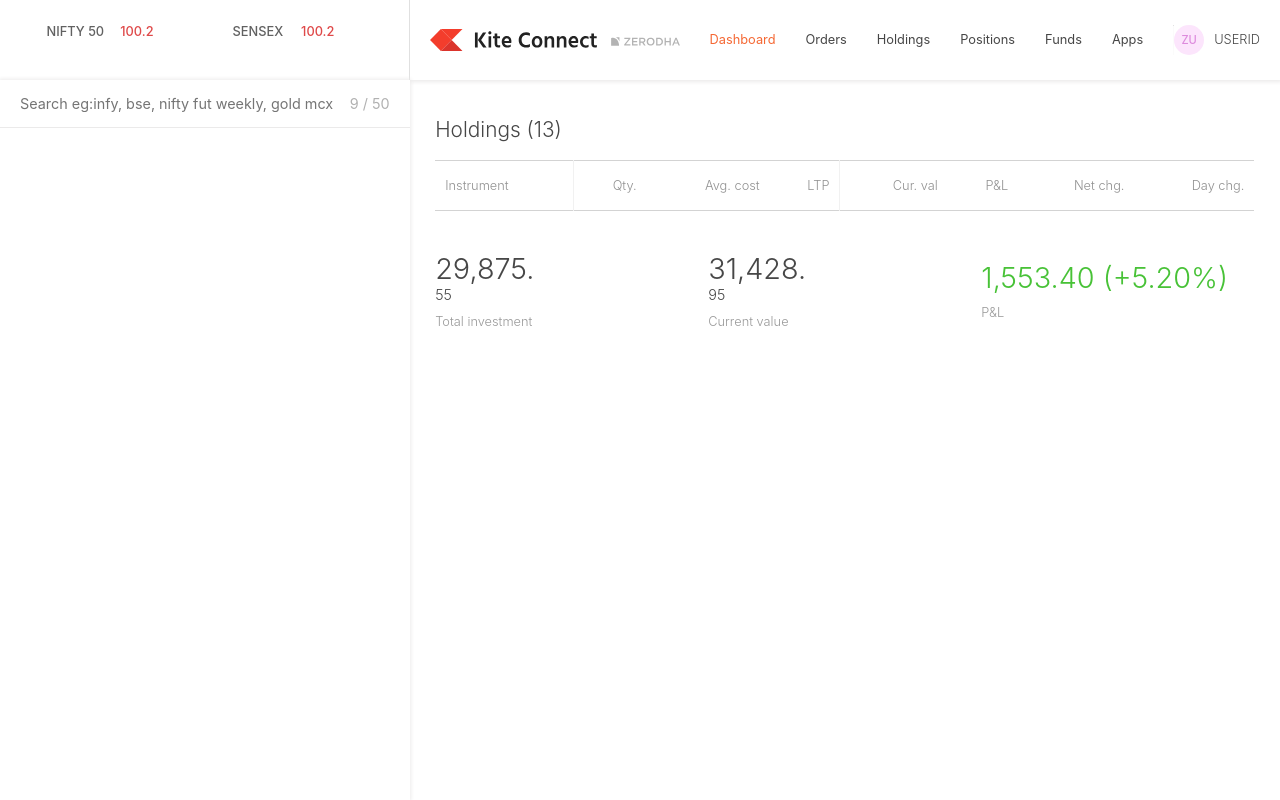
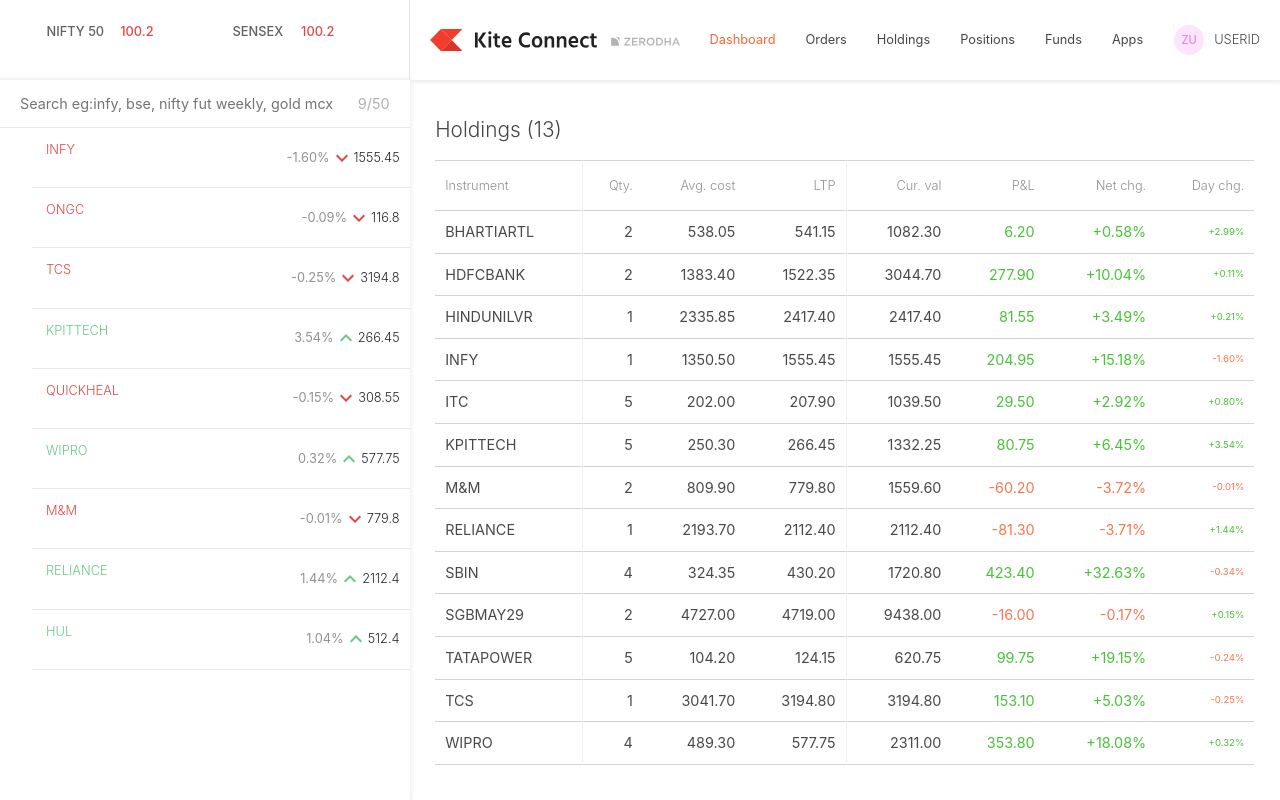
Before and after one commit to Mayank25316/Fintech-Platform, a React (Vite) app in the folder dashboard/: page /holdings in a window 1280 px wide. Built offline with nearby package versions, Linux system fonts and the light colour scheme.

Commit message:
Successfully setup dashboard

```diff
--- a/dashboard/package.json
+++ b/dashboard/package.json
@@ -14,6 +14,7 @@
     "@emotion/styled": "^11.14.1",
     "@fortawesome/free-solid-svg-icons": "^7.2.0",
     "@fortawesome/react-fontawesome": "^3.2.0",
+    "@mui/icons-material": "^7.3.8",
     "@mui/material": "^7.3.8",
     "chart.js": "^4.5.1",
     "react": "^19.2.0",
@@ -26,7 +27,7 @@
     "@types/react": "^19.2.7",
     "@types/react-dom": "^19.2.3",
     "@vitejs/plugin-react": "^5.1.1",
-    "eslint": "^9.39.1",
+    "eslint": "^10.0.1",
     "eslint-plugin-react-hooks": "^7.0.1",
     "eslint-plugin-react-refresh": "^0.4.24",
     "globals": "^16.5.0",
--- a/dashboard/src/Holdings.jsx
+++ b/dashboard/src/Holdings.jsx
@@ -1,7 +1,9 @@
+import { holdings } from "./data/data";
+
 export default function Holdings(){
   return (
     <>
-      <h3 className="title">Holdings (13)</h3>
+      <h3 className="title">Holdings ({holdings.length})</h3>
 
       <div className="order-table">
         <table>
@@ -15,6 +17,25 @@
             <th>Net chg.</th>
             <th>Day chg.</th>
           </tr>
+          {holdings.map((stock, index)=>{
+            const currValue = stock.price * stock.qty;
+            const isProfit = currValue - stock.avg * stock.qty >= 0.0;
+            const profitClass = isProfit ? "profit" : "loss";
+            const dayClass = stock.isLoss ? "loss" : "profit";
+
+            return(
+              <tr key={index}>
+            <td>{stock.name}</td>
+            <td>{stock.qty}</td>
+            <td>{stock.avg.toFixed(2)}</td>
+            <td>{stock.price.toFixed(2)}</td>
+            <td>{currValue.toFixed(2)}</td>
+            <td className={profitClass}>{(currValue - stock.avg * stock.qty).toFixed(2)}</td>
+            <td className={profitClass}>{stock.net}</td>
+            <td className={dayClass}>{stock.day}</td>
+          </tr>
+            );
+          })}
         </table>
       </div>
 
--- a/dashboard/src/Positions.jsx
+++ b/dashboard/src/Positions.jsx
@@ -1,7 +1,9 @@
+import { positions } from "./data/data";
+
 export default function Positions(){
   return (
     <>
-      <h3 className="title">Positions (2)</h3>
+      <h3 className="title">Positions({positions.length})</h3>
 
       <div className="order-table">
         <table>
@@ -14,6 +16,24 @@
             <th>P&L</th>
             <th>Chg.</th>
           </tr>
+          {positions.map((stock,index)=>{
+            const currValue = stock.price * stock.qty;
+            const isProfit = currValue - stock.avg * stock.qty >= 0.0;
+            const profitClass = isProfit ? "profit" : "loss";
+            const dayClass = stock.isLoss ? "loss" : "profit";
+
+            return(
+              <tr key={index}>
+            <td>{stock.product}</td>
+            <td>{stock.name}</td>
+            <td>{stock.qty}</td>
+            <td>{stock.avg.toFixed(2)}</td>
+            <td>{stock.price.toFixed(2)}</td>
+            <td className={profitClass}>{(currValue - stock.avg * stock.qty).toFixed(2)}</td>
+            <td className={dayClass}>{stock.day}</td>
+          </tr>
+            );
+          })}
         </table>
       </div>
     </>
--- a/dashboard/src/WatchList.jsx
+++ b/dashboard/src/WatchList.jsx
@@ -1,4 +1,9 @@
+import { watchlist } from "./data/data";
+import WatchlistItem from "./WatchlistItem";
+
+
 export default function WatchList(){
+
   return (
     <div className="watchlist-container">
       <div className="search-container">
@@ -9,10 +14,13 @@
           placeholder="Search eg:infy, bse, nifty fut weekly, gold mcx"
           className="search"
         />
-        <span className="counts"> 9 / 50</span>
+        <span className="counts">{watchlist.length}/50</span>
       </div>
-
-      <ul className="list"></ul>
+      <ul className="list">
+        {watchlist.map((stock, index)=>{
+          return <WatchlistItem stock={stock} key={index}/>
+        })}
+      </ul>
     </div>
   );
 }
--- /dev/null
+++ b/dashboard/src/WatchListAction.jsx
@@ -0,0 +1,27 @@
+import { BarChartOutlined, MoreHoriz } from '@mui/icons-material';
+import { Tooltip, Grow } from '@mui/material';
+
+export default function WatchListAction({uid}) {
+    return (
+        <span className='actions'>
+            <span>
+                <Tooltip title="Buy (B)" placement='top' arrow>
+                    <button className='buy'>Buy</button>
+                </Tooltip>
+                <Tooltip title="Sell (S)" placement='top' arrow>
+                    <button className='sell'>Sell</button>
+                </Tooltip>
+                <Tooltip title="Analytics (A)" placement='top' arrow>
+                    <button className='action'>
+                        <BarChartOutlined className='icon'/>
+                    </button>
+                </Tooltip>
+                <Tooltip title="More" placement='top' arrow>
+                    <button className='action'>
+                        <MoreHoriz className='icon'/>
+                    </button>
+                </Tooltip>
+            </span>
+        </span>
+    );
+}
--- /dev/null
+++ b/dashboard/src/WatchlistItem.jsx
@@ -0,0 +1,26 @@
+import { useState } from "react";
+import {KeyboardArrowDown, KeyboardArrowUp} from '@mui/icons-material';
+import WatchListAction from "./WatchListAction";
+
+export default function WatchlistItem({stock}) {
+    const [showWatchList, setShowWatchList] = useState(false);
+    const handleMouseEnter = (e) => {
+        setShowWatchList(true);
+    };
+    const handleMouseleave = (e) => {
+        setShowWatchList(false);
+    };
+    return (
+        <li onMouseEnter={handleMouseEnter} onMouseLeave={handleMouseleave}>
+            <div className="item">
+                <p className={stock.isDown ? "down" : "up"}>{stock.name}</p>
+                <div className="itemInfo">
+                    <span className="percent">{stock.percent}</span>
+                    {stock.isDown ? (<KeyboardArrowDown className="down"/>) : (<KeyboardArrowUp className="up"/>)}
+                    <span className="price">{stock.price}</span>
+                </div>
+            </div>
+            {showWatchList && <WatchListAction uid={stock.name}/>}
+        </li>
+    );
+}
--- /dev/null
+++ b/dashboard/src/data/data.js
@@ -0,0 +1,193 @@
+export const watchlist = [
+  {
+    name: "INFY",
+    price: 1555.45,
+    percent: "-1.60%",
+    isDown: true,
+  },
+  {
+    name: "ONGC",
+    price: 116.8,
+    percent: "-0.09%",
+    isDown: true,
+  },
+  {
+    name: "TCS",
+    price: 3194.8,
+    percent: "-0.25%",
+    isDown: true,
+  },
+  {
+    name: "KPITTECH",
+    price: 266.45,
+    percent: "3.54%",
+    isDown: false,
+  },
+  {
+    name: "QUICKHEAL",
+    price: 308.55,
+    percent: "-0.15%",
+    isDown: true,
+  },
+  {
+    name: "WIPRO",
+    price: 577.75,
+    percent: "0.32%",
+    isDown: false,
+  },
+  {
+    name: "M&M",
+    price: 779.8,
+    percent: "-0.01%",
+    isDown: true,
+  },
+  {
+    name: "RELIANCE",
+    price: 2112.4,
+    percent: "1.44%",
+    isDown: false,
+  },
+  {
+    name: "HUL",
+    price: 512.4,
+    percent: "1.04%",
+    isDown: false,
+  },
+];
+
+// holdings
+export const holdings = [
+  {
+    name: "BHARTIARTL",
+    qty: 2,
+    avg: 538.05,
+    price: 541.15,
+    net: "+0.58%",
+    day: "+2.99%",
+  },
+  {
+    name: "HDFCBANK",
+    qty: 2,
+    avg: 1383.4,
+    price: 1522.35,
+    net: "+10.04%",
+    day: "+0.11%",
+  },
+  {
+    name: "HINDUNILVR",
+    qty: 1,
+    avg: 2335.85,
+    price: 2417.4,
+    net: "+3.49%",
+    day: "+0.21%",
+  },
+  {
+    name: "INFY",
+    qty: 1,
+    avg: 1350.5,
+    price: 1555.45,
+    net: "+15.18%",
+    day: "-1.60%",
+    isLoss: true,
+  },
+  {
+    name: "ITC",
+    qty: 5,
+    avg: 202.0,
+    price: 207.9,
+    net: "+2.92%",
+    day: "+0.80%",
+  },
+  {
+    name: "KPITTECH",
+    qty: 5,
+    avg: 250.3,
+    price: 266.45,
+    net: "+6.45%",
+    day: "+3.54%",
+  },
+  {
+    name: "M&M",
+    qty: 2,
+    avg: 809.9,
+    price: 779.8,
+    net: "-3.72%",
+    day: "-0.01%",
+    isLoss: true,
+  },
+  {
+    name: "RELIANCE",
+    qty: 1,
+    avg: 2193.7,
+    price: 2112.4,
+    net: "-3.71%",
+    day: "+1.44%",
+  },
+  {
+    name: "SBIN",
+    qty: 4,
+    avg: 324.35,
+    price: 430.2,
+    net: "+32.63%",
+    day: "-0.34%",
+    isLoss: true,
+  },
+  {
+    name: "SGBMAY29",
+    qty: 2,
+    avg: 4727.0,
+    price: 4719.0,
+    net: "-0.17%",
+    day: "+0.15%",
+  },
+  {
+    name: "TATAPOWER",
+    qty: 5,
+    avg: 104.2,
+    price: 124.15,
+    net: "+19.15%",
+    day: "-0.24%",
+    isLoss: true,
+  },
+  {
+    name: "TCS",
+    qty: 1,
+    avg: 3041.7,
+    price: 3194.8,
+    net: "+5.03%",
+    day: "-0.25%",
+    isLoss: true,
+  },
+  {
+    name: "WIPRO",
+    qty: 4,
+    avg: 489.3,
+    price: 577.75,
+    net: "+18.08%",
+    day: "+0.32%",
+  },
+];
+
+// positions
+export const positions = [
+  {
+    product: "CNC",
+    name: "EVEREADY",
+    qty: 2,
+    avg: 316.27,
+    price: 312.35,
+    net: "+0.58%",
+    day: "-1.24%",
+    isLoss: true,
+  },
+  {
+    product: "CNC",
+    name: "JUBLFOOD",
+    qty: 1,
+    avg: 3124.75,
+    price: 3082.65,
+    net: "+10.04%",
+    day: "-1.35%",
+    isLoss: true,
+  },
+];
```
Also changed, not shown: 1 other file (tests, documents, lock files or other folders).
